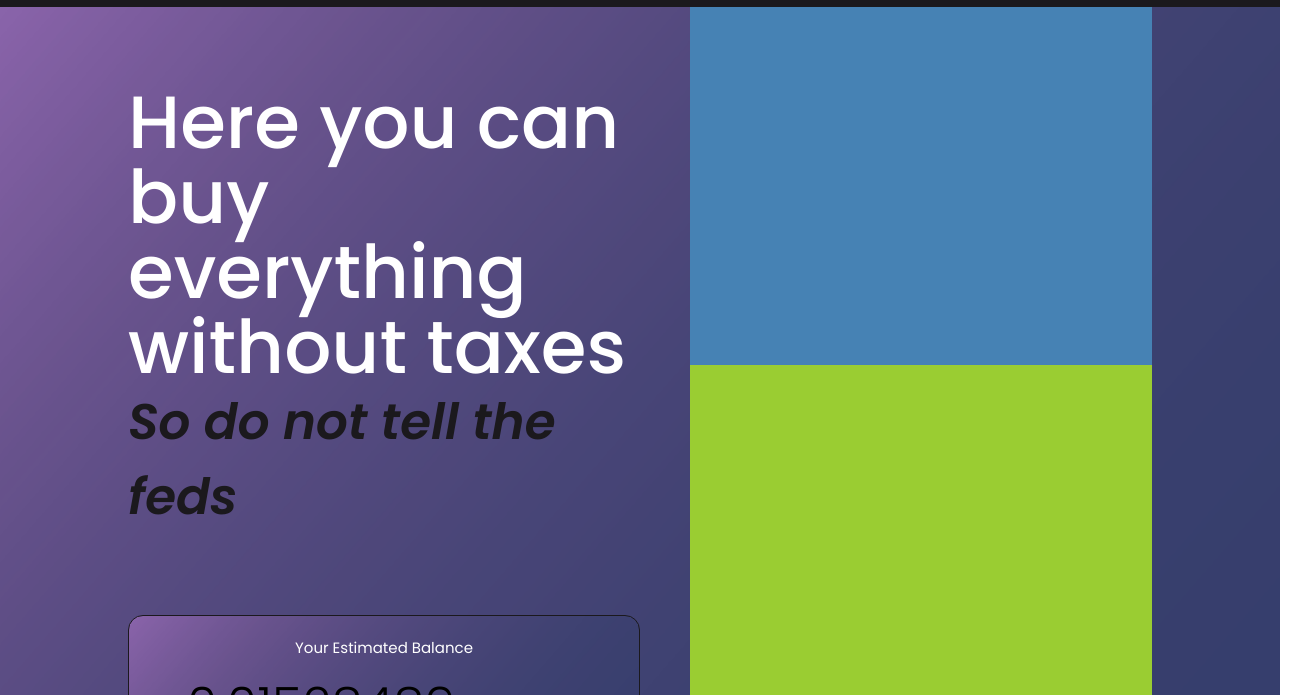
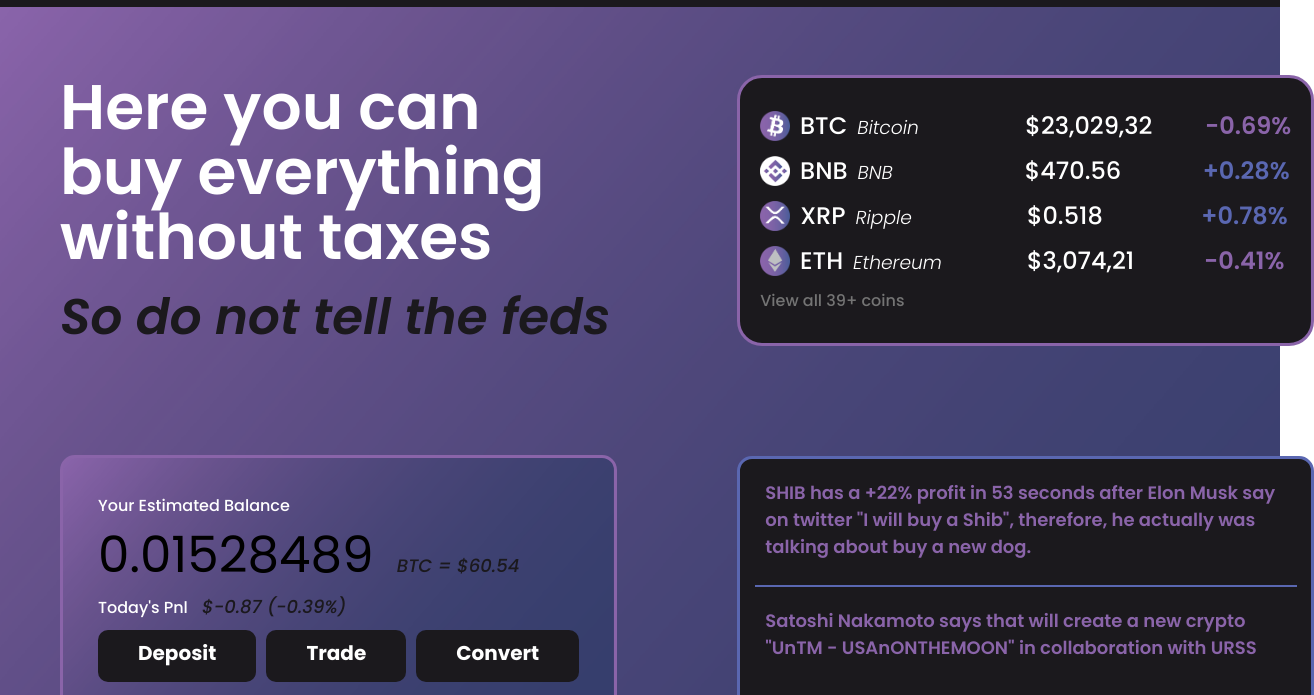
Before and after one commit to benssssss/crypto-site, a plain HTML site: page index.html in a window 1280 px wide. Shown: the part 105-800 px from the top of the page, 1314 px wide, since content can reach past the window. Drawn offline with Linux system fonts and the light colour scheme.

Commit message:
landing page-sem responsivo

```diff
--- a/index.html
+++ b/index.html
@@ -46,45 +46,77 @@
 
     <div class="background-body">
         <div class="body-content">
-            <div class="left">
+            <div class="parte-esquerda">
                 <div class="title-description">
                     <h1>Here you can buy everything without taxes</h1>
                     <h2>So do not tell the feds</h2>
                 </div>
-                <div class="estimated-balance">
-                    <!-- <img src="images/background-geral.png" alt=""> -->
+                <div class="botao-compra">
                     <h2>Your Estimated Balance</h2>
-                    <h3>0.01528489<span> BTC = $60.54</span></3>
-                        <h4>Today`s PnL <span>$-0.87 (-0.39%)</span></h4>
-
-                        <div class="botoes">
-
-                            <button><a href="http://google.com">
-                                    <p>Deposit</p>
-                                </a></button>
-
-                            <button><a href="http://google.com">
-                                    <p>Trade</p>
-                                </a></button>
-
-                            <button><a href="http://google.com">
-                                    <p>Convert</p>
-                                </a></button>
-                        </div>
+                    <h3>0.01528489 <span>BTC = $60.54</span></h3>
+                    <h2>Today's Pnl <span>$-0.87 (-0.39%)</span></h2>
+                    <div class="botoes">
+                        <button><a href="http://google.com">Deposit</a></button>
+                        <button><a href="http://google.com">Trade</a></button>
+                        <button><a href="http://google.com">Convert</a></button>
+                    </div>
                 </div>
             </div>
 
-            <div class="right">
+            <div class="parte-direita">
+
                 <div class="coin-showcase">
-                    <div class="coins">
+                    <div class="bitcoin">
+                        <img src="images/btc-list.png" alt="">
+                        <h2>BTC</h2>
+                        <h3>Bitcoin</h3>
+                        &nbsp;&nbsp;&nbsp;&nbsp;&nbsp;
+                        <h2>$23,029,32</h2><span>&nbsp;&nbsp;&nbsp;&nbsp;-0.69%</span>
+                    </div>
+                    <div class="bnb">
+                        <img src="images/bnb-list.png" alt="">
+                        <h2>BNB</h2>
+                        <h3>BNB</h3>
+                        &nbsp;&nbsp;&nbsp;&nbsp;&nbsp;&nbsp;&nbsp;&nbsp;&nbsp;&nbsp;&nbsp;
+                        <h2>$470.56</h2><span> &nbsp;&nbsp;&nbsp;&nbsp;&nbsp;&nbsp;&nbsp;&nbsp;&nbsp;+0.28%</span>
+                    </div>
 
+                    <div class="xrp">
+                        <img src="images/xrp-list.png" alt="">
+
+                        <h2>XRP</h2>
+                        <h3>Ripple</h3>
+                        &nbsp;&nbsp;&nbsp;&nbsp;&nbsp;&nbsp;&nbsp;
+                        <h2>$0.518</h2>
+                        <span>&nbsp;&nbsp;&nbsp;&nbsp;&nbsp;&nbsp;&nbsp;&nbsp;&nbsp;&nbsp;&nbsp;&nbsp;+0.78%</span>
                     </div>
+
+                    <div class="eth">
+                        <img src="images/eth-list.png" alt="">
+                        <h2>ETH</h2>
+                        <h3>Ethereum</h3>
+                        <h2>$3,074,21 </h2><span>&nbsp;&nbsp;&nbsp;&nbsp;&nbsp;&nbsp;&nbsp;-0.41%</span>
+                    </div>
+                    <p>View all 39+ coins</p>
+
                 </div>
-                <div class="news"></div>
+                <div class="news">
+                    <p class="com-borda">SHIB has a +22% profit in 53 seconds after Elon Musk
+                        say on twitter "I will buy a Shib", therefore, he actually
+                        was talking about buy a new dog.
+
+                        <div class="borda-decorativa"></div>
+
+                    <p>
+                        Satoshi Nakamoto says that will create a new
+                        crypto "UnTM - USAnONTHEMOON" in collaboration
+                        with URSS
+                    </p>
+                    </p>
+                </div>
             </div>
 
         </div>
-    </div>
 
 </body>
 
--- a/style.css
+++ b/style.css
@@ -17,7 +17,8 @@
     padding: 10px;
     top: 0;
     width: 100%;
-    text-align: center;
+    display: flex;
+    justify-content: center;
 }
 
 .nav-header a {
@@ -70,132 +71,206 @@ body {
 
 .background-body {
     background-image: url('images/background-geral.png');
-    height: 90vh;
-    width: 100%;
     background-size: cover;
     display: flex;
     flex-direction: column;
+    flex-wrap: nowrap;
 }
 
 .body-content {
-    width: 80%;
-    height: 100%;
     align-self: center;
     display: flex;
+    height: 90vh;
+    width: 1400px;
+    max-width: 100%;
+    padding-top: 70px;
 }
 
-.left {
-    width: 50%;
-    text-align: center;
-    margin-right: 25px;
-}
-
-.right {
-    width: 50%;
-    background-color: yellowgreen;
-    margin-left: 25px;
+.parte-esquerda {
+    width: 100%;
+    display: flex;
+    flex-direction: column;
+    margin: 0 60px;
 }
 
 .title-description {
-    margin: 80px 0px 20px 20px;
-    margin: auto;
-    margin-top: 80px;
-    text-align: left;
-    margin-bottom: 80px;
-
+    margin: 0px 0px 50px 0;
 }
 
 .title-description h1 {
-    font-size: 74px;
+
+    font-size: 63px;
+    font-weight: 600;
+    line-height: 65px;
+    margin-bottom: 10px;
     color: #ffffff;
-    font-weight: 500;
-    line-height: 75px;
+    text-justify: auto;
 }
 
 .title-description h2 {
     font-size: 50px;
+    font-style: italic;
+    font-weight: 600;
+    color: #1B191D
+}
+
+.botao-compra {
+    background-image: url('images/background-geral.png');
+    margin: 50px 0px 50px 0;
+    padding: 35px;
+    border-radius: 15px;
+    border: 3px solid #8A64A9;
+    background-size: cover;
+}
+
+.botao-compra h2 {
     color: #ffffff;
-    font-weight: 600;
+    font-size: 16px;
+    font-weight: 500;
+}
+
+.botao-compra h3 {
+    font-size: 50px;
+    font-weight: 400;
+}
+
+.botao-compra span {
+    font-size: 18px;
+    font-weight: 500;
     color: #1B191D;
     font-style: italic;
-}
-
-.estimated-balance {
-    background-image: url('images/background-geral.png');
-    padding: 20px;
-    border-radius: 15px;
-    background-size: cover;
-    border: 1px #1B191D solid;
-    display: flex;
-    flex-direction: column;
+    margin-left: 10px;
 }
 
 .botoes {
     display: flex;
-    align-self: center;
+    gap: 10px;
 }
 
-.estimated-balance h2,
-h4 {
-    font-size: 15px;
-    font-weight: 400;
-    color: #ffffff;
+.botao-compra button {
+    border: none;
+    background-color: #1B191D;
+    border-radius: 10px;
+    padding: 16px 40px;
+    flex: 1;
+    margin-top: 10px;
 }
 
-.estimated-balance h2 {
-    top: 15px;
-}
-
-.estimated-balance span {
-    color: #1B191D;
-}
-
-.estimated-balance h3 {
-    font-size: 50px;
-    font-weight: 300;
-    position: relative;
-    top: 10px;
-}
-
-.estimated-balance span {
-    font-size: 15px;
-    font-weight: 600;
-    font-style: italic;
-    margin-left: 20px;
-}
-
-.botoes {
-    margin: 25px 0px 0px 0px;
-
-}
-
-.botoes button p {
+.botao-compra a {
     font-size: 20px;
     font-weight: 700;
 }
 
-.botoes button {
-    border-radius: 10px;
-    border: none;
-    background-color: #1B191D;
-    padding: 20px 40px;
-    margin: 0 5px 0 5px;
-    position: relative;
-    bottom: 10px;
-}
-
-.estimated-balance button:hover {
-    background-color: #363E6C;
+.parte-direita {
+    display: flex;
+    flex-direction: column;
+    width: 100%;
+    margin: 0 60px;
 }
 
 .coin-showcase {
-    background-color: steelblue;
-    height: 50%;
+    padding: 30px 20px;
+    background-color: #1B191D;
+    border: 3px solid #8A64A9;
+    border-radius: 25px;
+    margin-bottom: 50px;
 }
 
-.coins {
+.coin-showcase h2 {
+    color: #ffffff;
+    font-weight: 500;
+}
+
+.coin-showcase h3 {
+    color: #ffffff;
+    margin-left: 10px;
+    margin-right: 85px;
+    font-weight: 300;
+    font-style: italic;
+}
+
+.coin-showcase img {
+    height: 30px;
+    align-self: center;
+    margin-right: 10px;
+}
+
+.bitcoin span {
+    margin-left: 30px;
+    font-size: 24px;
+    color: #8A64A9;
+    font-weight: 600;
+}
+
+.bnb span {
+    margin-left: 30px;
+    font-size: 24px;
+    color: #5a67b1;
+    font-weight: 600;
+}
+
+.xrp span {
+    margin-left: 30px;
+    font-size: 24px;
+    color: #5a67b1;
+    font-weight: 600;
+}
+
+.eth span {
+    color: #8A64A9;
+    margin-left: 30px;
+    font-size: 24px;
+    font-weight: 600;
+}
+
+.coin-showcase .bitcoin {
+    display: flex;
+    align-items: baseline;
+    margin-bottom: 10px;
+}
+
+.coin-showcase .bnb {
+    display: flex;
+    align-items: baseline;
+    margin-bottom: 10px;
+}
+
+.coin-showcase .xrp {
+    display: flex;
+    align-items: baseline;
+    margin-bottom: 10px;
+}
+
+.coin-showcase .eth {
+    display: flex;
+    align-items: baseline;
+    margin-bottom: 10px;
+}
+
+.coin-showcase p {
+    font-weight: 500;
+    color: #747474;
+}
+
+.news {
+    margin-top: 60px;
+    border: 3px solid #5a67b1;
+    display: flex;
+    flex-direction: column;
+    border-radius: 15px;
     background-color: #1B191D;
-    color: #ffffff;
-    display: flex;
-    flex-direction: row;
+    align-content: center;
 }
+
+.news p {
+    padding: 20px 25px 25px 25px;
+    color: #8A64A9;
+    font-size: 18px;
+    font-weight: 600;
+}
+
+.borda-decorativa {
+    align-self: center;
+    border-bottom: 2px solid #5a67b1;
+    width: 95%;
+}
```
